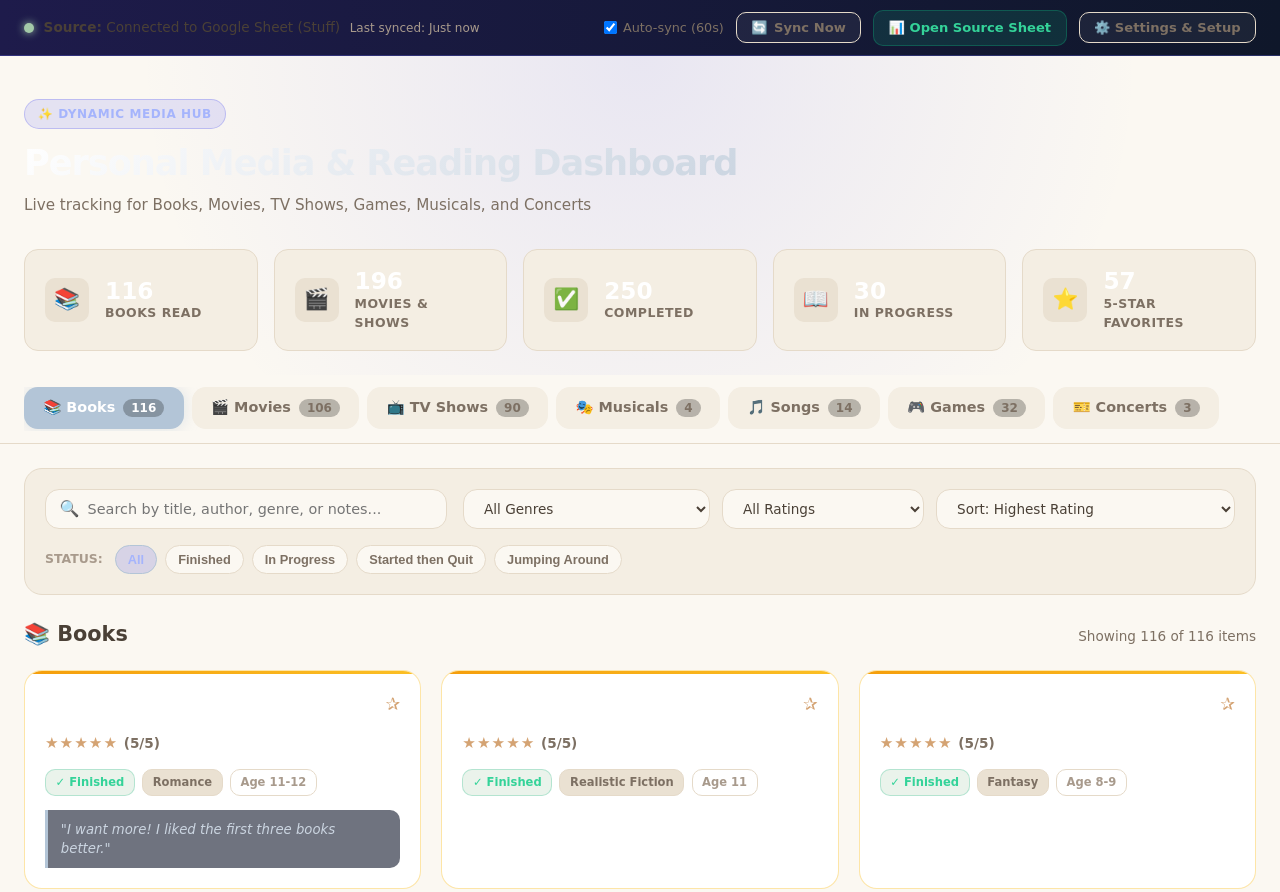
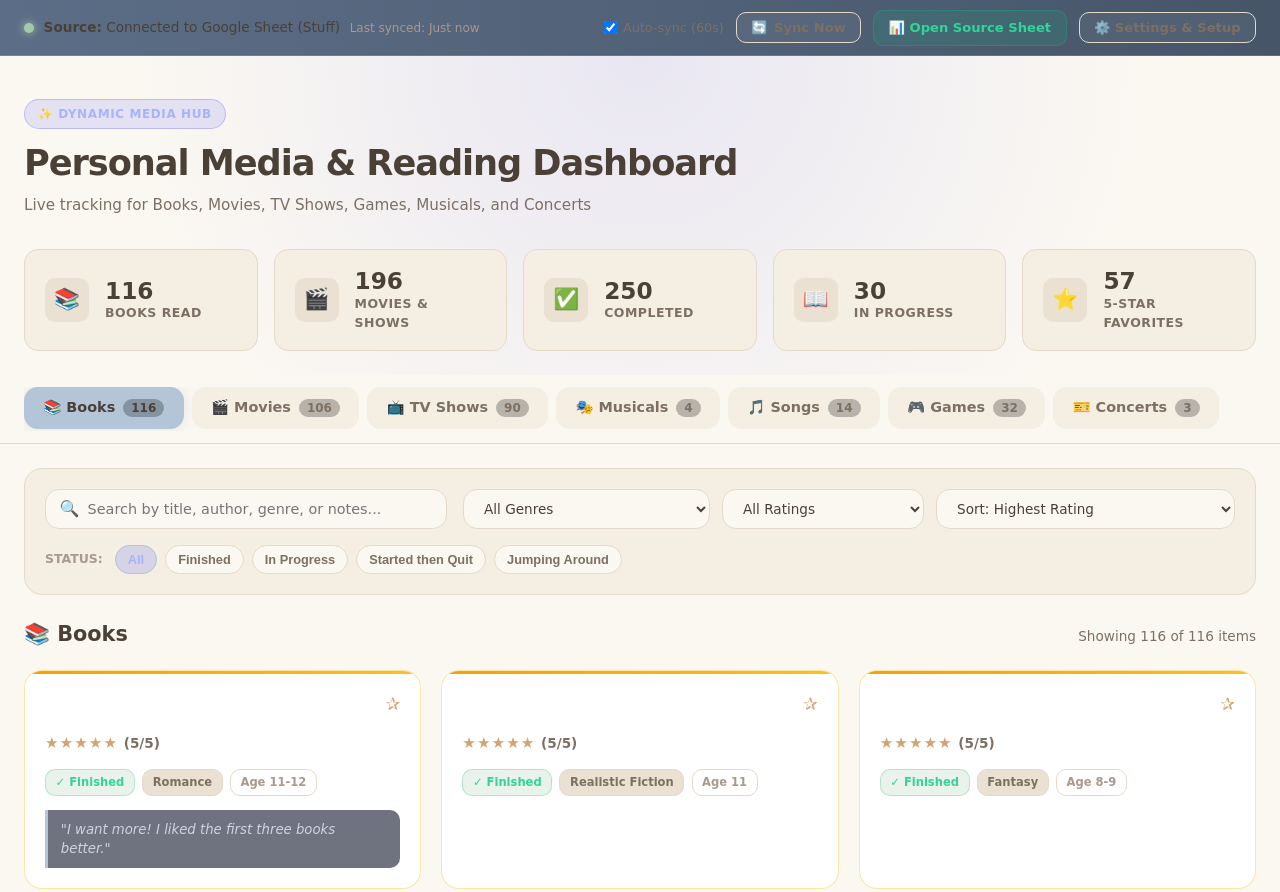
Before and after one commit to uzuki-ren/Personal-Media-Reading-Dashboard, a plain HTML site: page index.html in a window 1280 px wide. Shown: the top 892 px of the page. Drawn offline with Linux system fonts and the light colour scheme.

Commit message:
Update styles for sync bar and text colors

```diff
--- a/index.html
+++ b/index.html
@@ -91,8 +91,8 @@
 
     /* Top Sync & Notification Banner */
     .sync-bar {
-      background: linear-gradient(90deg, #1e1b4b 0%, #0f172a 100%);
-      border-bottom: 1px solid rgba(99, 102, 241, 0.3);
+      background: linear-gradient(90deg, #5c6e87 0%, #475569 100%);
+      border-bottom: 1px solid rgba(255, 255, 255, 0.15);
       padding: 0.6rem 1.5rem;
       font-size: 0.85rem;
       display: flex;
@@ -231,9 +231,7 @@
       font-size: 2.2rem;
       font-weight: 800;
       letter-spacing: -0.03em;
-      background: linear-gradient(135deg, #ffffff 0%, #cbd5e1 100%);
-      -webkit-background-clip: text;
-      -webkit-text-fill-color: transparent;
+      color: var(--text-main);
     }
 
     .subtitle {
@@ -287,7 +285,7 @@
       font-size: 1.45rem;
       font-weight: 800;
       line-height: 1.2;
-      color: #fff;
+      color: var(--text-main);;
     }
 
     .stat-label {
@@ -344,7 +342,7 @@
 
     .tab-btn.active {
       background: var(--accent-primary);
-      color: #fff;
+      color: var(--text-main);
       box-shadow: 0 0 15px var(--accent-glow);
     }
 
```
